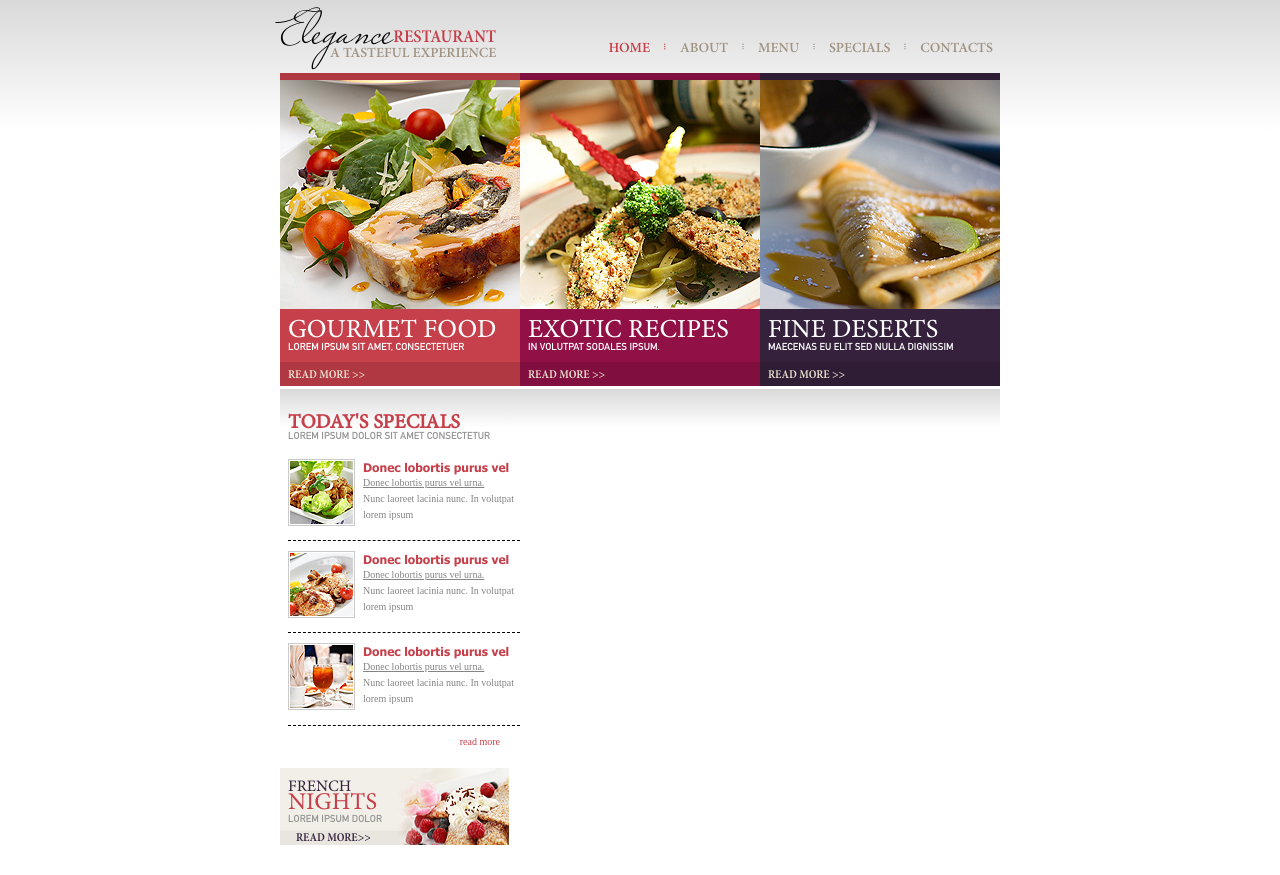
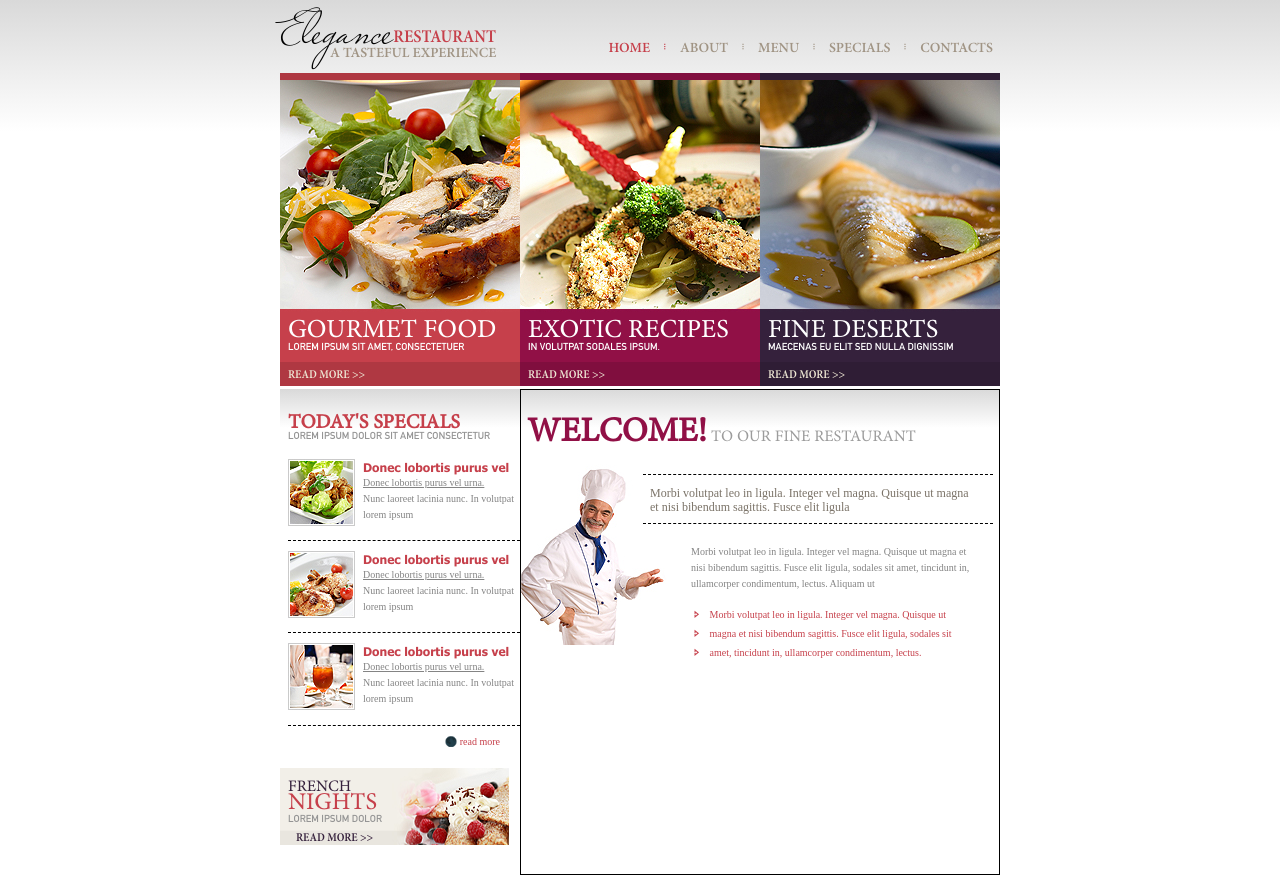
Before and after one commit to gitRussel/Restaurant-webpage, a website: page index.html in a window 1280 px wide. Drawn offline with Linux system fonts and the light colour scheme; a web font is replaced by a local one.

Commit message:
Welcome section was added in right row content

```diff
--- a/css/main.css
+++ b/css/main.css
@@ -7,3 +7,4 @@
 @import "../sections/foodmain.css";
 @import "../sections/content.css";
 @import "../sections/content-leftrow.css";
+@import "../sections/content-rightrow-welcome.css";
--- a/index.html
+++ b/index.html
@@ -112,13 +112,37 @@
                     <p class="left-row-french__french">French</p>
                     <p class="left-row-french__nights">Nights</p>
                     <p class="left-row-french__description">Lorem ipsum dolor</p>
-                    <a href="#" class="left-row-french__readmore food-main__button">read more>></a>
+                    <a href="#" class="left-row-french__readmore food-main__button">read more >></a>
                 </div>
             </div>
         </div>
 
         <div class="content-right-row">
+            <div class="right-row__welcome">
+                <div class="right-row-welcome__mtext">
+                    <h3 class="right-row-welcome__title">Welcome!</h3>
+                    <span class="right-row-welcome__subtitle">To our fine restaurant</span>
+                </div>
+                <div class="right-row-welcome__image">
+                    <img src="./images/sheff.jpg" alt="picture" class="right-row-welcome__picture">
+                </div>
+                <div class="right-row-welcome__description">Morbi volutpat leo in ligula. Integer vel magna. Quisque ut magna et nisi bibendum sagittis. Fusce elit ligula</div>
+                <div class="right-row-welcome__text">Morbi volutpat leo in ligula. Integer vel magna. Quisque ut magna et nisi bibendum sagittis. Fusce elit ligula,
+                    sodales sit amet, tincidunt in, ullamcorper condimentum, lectus. Aliquam ut</div>
+                <ul class="right-row-welcome__list">
+                    <a href="#" class="right-row-welcome__href-1">Morbi volutpat leo in ligula. Integer vel magna. Quisque ut</a>
+                    <a href="#" class="right-row-welcome__href-2">magna et nisi bibendum sagittis. Fusce elit ligula, sodales sit</a>
+                    <a href="#" class="right-row-welcome__href-3">amet, tincidunt in, ullamcorper condimentum, lectus.</a>
+                </ul>
+            </div>
 
+            <div class="right-row__letest-events">
+
+            </div>
+
+            <div class="right-row__client-testimonials">
+
+            </div>
         </div>
     </div>
 </body>
--- a/sections/content-leftrow.css
+++ b/sections/content-leftrow.css
@@ -67,7 +67,12 @@
     margin-right: 20px;
     margin-top: 10px;
 }
-
+.left-row__readmore::before{
+    content: '\1F311';
+    color: #5f5f5f;
+    width: 9px;
+    height: 9px;
+}
 /*French block*/
 .left-row__french{
     margin-top: 20px;
--- /dev/null
+++ b/sections/content-rightrow-welcome.css
@@ -0,0 +1,68 @@
+.right-row-welcome__mtext{
+    font-weight: normal;
+    font-family: "MinionPro-Capt";
+    text-transform: uppercase;
+    margin-top: 23px;
+    margin-left: 6px;
+}
+.right-row-welcome__title{
+    display: inline;
+    font-size: 2.125rem;
+    color: #911046;
+    margin: 0;
+}
+.right-row-welcome__subtitle{
+    font-size: 1rem;
+    color: #9c9c9c;
+    margin: 0;
+}
+.right-row-welcome__image{
+    position: absolute;
+    display: inline-block;
+    margin-top: 10px;
+}
+.right-row-welcome__description{
+    font-family: "arialbd";
+    font-size: 0.75rem;
+    color: #7b7368;
+    position: relative;
+    width: 350px;
+    height: 50px;
+    padding: 11px 19px 13px 7px;
+    vertical-align: middle;
+    margin-left: 122px;
+    margin-top: 20px;
+    border-bottom: 1px dashed black;
+    border-top: 1px dashed black;
+}
+.right-row-welcome__text{
+    position: relative;
+    font-family: "tahoma";
+    font-size: 0.625rem;
+    color: #848484;
+    line-height: 16px;
+    width: 290px;
+    margin-left: 170px;
+    margin-top: 20px;
+}
+.right-row-welcome__list{
+    position: relative;
+    padding: 0px;
+    margin: 0px;
+    width: 270px;
+    margin-top: 11px;
+    margin-left: 173px;
+}
+.right-row-welcome__list a{
+    font-family: "tahoma";
+    font-size: 0.625rem;
+    white-space: nowrap;
+    color: #c6404b;
+    text-decoration: none;
+  }
+.right-row-welcome__list a::before{
+    content: '\1F896';
+    width: 7px;
+    height: 7px;
+    margin-right: 10px;
+}
--- a/sections/content.css
+++ b/sections/content.css
@@ -12,4 +12,5 @@
 }
 .content-right-row{
     flex-grow: 1;
+    border: 1px solid black;
 }
```
Also changed, not shown: global/main.css (deleted, +0 -9 lines).
